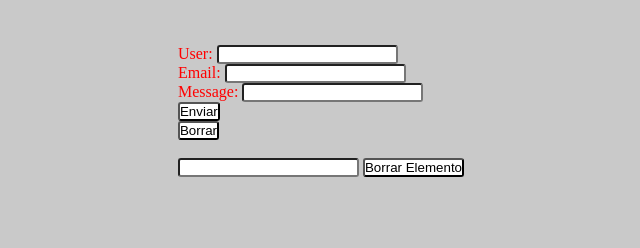
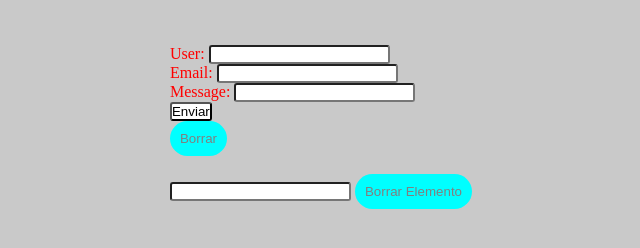
Before and after one commit to Drag0s98/localStorage-ClassWork, a plain HTML site: page index.html in a window 1280 px wide. Shown: the part 40-288 px from the top of the page, without its empty margins (319-959 px from the left). Drawn offline with Linux system fonts and the light colour scheme.

Commit message:
cambio botones

```diff
--- a/style.css
+++ b/style.css
@@ -7,8 +7,13 @@ body{
     flex-direction: column;
 }
 button{
-    background-color: white;
     border-radius: 3px;
+    padding: 10px;
+    border-radius: 20px;
+    border: none;
+    outline: none;
+    background-color: aqua;
+    color: grey;
 }
 input{
     background-color: white;
```
